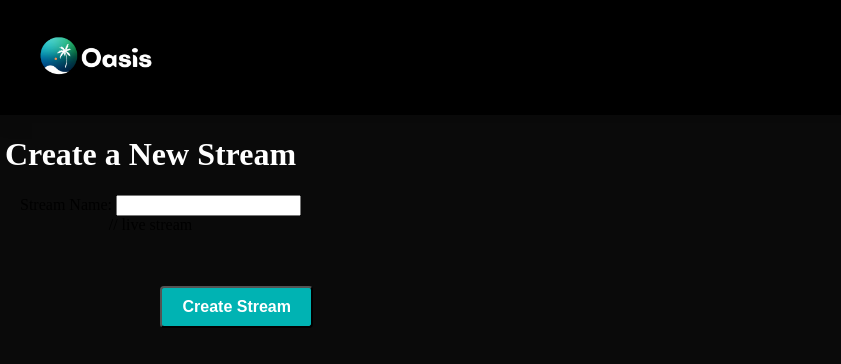
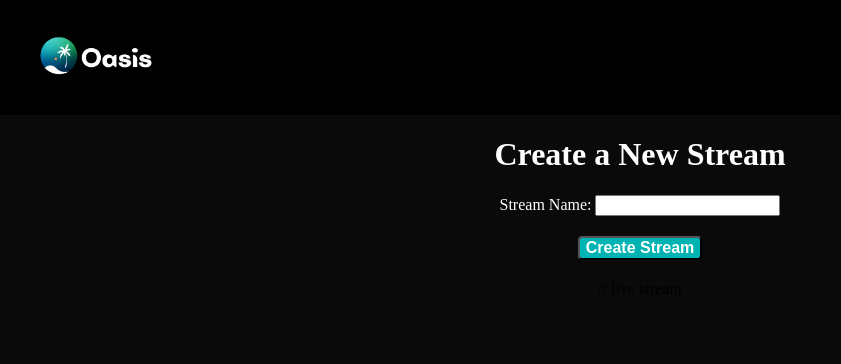
Before and after one commit to Yugandhartripathi/ETH-India, a Next.js app: page /livestream/createStream in a window 1280 px wide. Shown: the top 364 px of the page, without its empty margins (0-841 px from the left). Built offline with nearby package versions, Linux system fonts and the light colour scheme; what react-moralis would draw is missing.

Commit message:
live stream changes

```diff
--- a/pages/livestream/createStream.tsx
+++ b/pages/livestream/createStream.tsx
@@ -1,6 +1,7 @@
 import { FormEvent, useState } from 'react'
 import Router, { useRouter } from 'next/router';
 import ReactPlayer from "react-player";
+import { red } from 'bn.js';
 
 
 
@@ -62,13 +63,18 @@ export default function CreateStream() {
 
   return (
     <div style={{
-
+        display: "flex",
+        flexDirection: 'column',
+        alignItems: 'center',
+        width: '100%',
+        height: '90vh'
     }}>
       <h1 style= {{
-        color:'white'
+        color:'white',
+        alignSelf: 'center'
       }}>Create a New Stream</h1>
       <form style={{
-        marginLeft:20
+        color: 'white'
       }}onSubmit={createNewStream} method='POST' >
         <label htmlFor='stream'>Stream Name: </label>
         <input
@@ -82,12 +88,10 @@ export default function CreateStream() {
         <br />
         <button type='submit'
         style={{
-        position: 'absolute',
-        display: 'inline-block',
-        padding: '10px 20px',
+        margin: '20px',
+        position: 'relative',
         fontSize: '16px',
         fontWeight: 'bold',
-        marginTop: 70,
         color: 'white',
         backgroundColor: '#00b3b3',
         borderRadius: '4px',
@@ -95,13 +99,13 @@ export default function CreateStream() {
       }}>Create Stream</button>
       </form>
       {isLoading && <p style= {{color:'white'}}>Loading...</p>}
-      {streamData!=null && <div  style= {{ margin: 160, marginLeft: 300}}>
+      {streamData!=null && <div style= {{ display: 'flex', flexDirection: 'row', alignItems: 'self-end'}}><div  style= {{ display: 'flex', flexDirection: 'column' }}>
         <p style= {{color:'white'}}>Here is your streamKey: {streamData.streamKey}</p>
         <p style= {{color:'white'}}>Server URL: rtmp://rtmp.livepeer.com/live/</p>
         <p style= {{color:'white'}}>Your streamlink </p>
         <p></p>
         <ReactPlayer url={`https://cdn.livepeer.com/hls/${streamData.playbackId}/index.m3u8`} />
-        </div>}
+        </div></div>}
         // live stream
     </div>
   );
```
